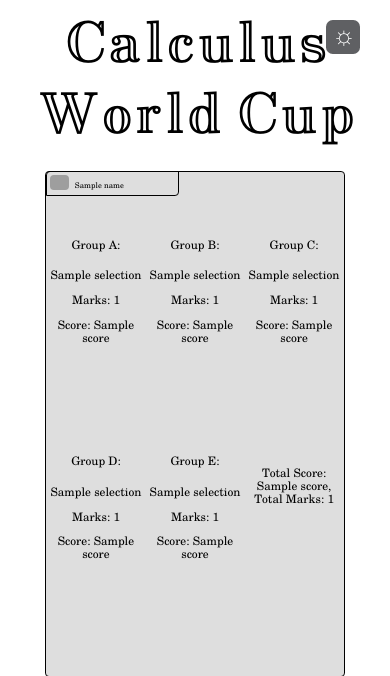
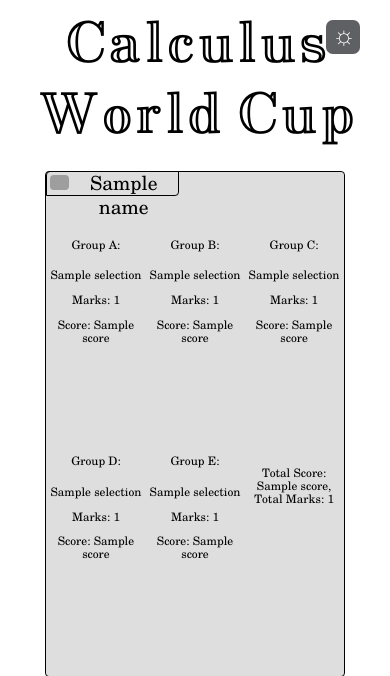
Before and after one commit to ashazjameel/Calculus-World-Cup-website, a Flask app: template templates/profile.html in a window 390 px wide. Shown: the top 676 px of the page. Run offline with Flask 3, Linux system fonts and the light colour scheme; the template is opened without the code that fills it: most values are stand-ins (such as "Sample title", 1, 10 or a date in 2020); parts of the project's set-up code (start-up, migrations or seed data) failed here and were passed over; some libraries are stand-ins or nearby versions; grey boxes are pictures that could not be loaded.

Commit message:
mobile support for names

```diff
--- a/static/styles.css
+++ b/static/styles.css
@@ -301,4 +301,13 @@ body {
 	#total-text {
 		font-size: 3vw;
 	}
+	.profile span {
+		position: absolute;
+		width: calc(100% - 5.75vw);
+		height: 100%;
+		top: 0;
+		left: 5.75vw;
+		font-size: 5vw;
+		text-align: center;
+	}
 }
```
